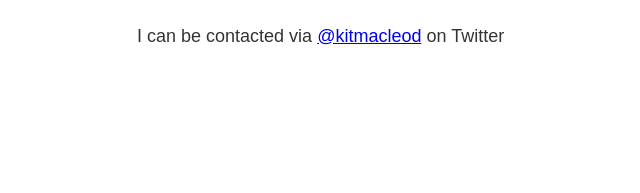
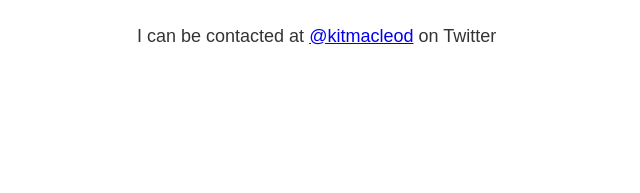
Before and after one commit to kitmacleod/personal-pages, a Gatsby site: page /contact in a window 1280 px wide. Shown: the part 393-586 px from the top of the page, 146-786 px from the left. Built offline with nearby package versions, Linux system fonts and the light colour scheme; Gatsby itself is replaced by a stand-in of ours.

Commit message:
Contact changes

```diff
--- a/src/pages/contact.js
+++ b/src/pages/contact.js
@@ -9,7 +9,7 @@
     <Layout>
     <Head title="Contact"/>
     <h1>Contact details</h1>
-    <p>I can be contacted via <a href="https://twitter.com/@kitmacleod" target="_blank">@kitmacleod</a> on Twitter</p>
+    <p>I can be contacted at <a href="https://twitter.com/@kitmacleod" target="_blank">@kitmacleod</a> on Twitter</p>
     </Layout>
   )
 }
```
